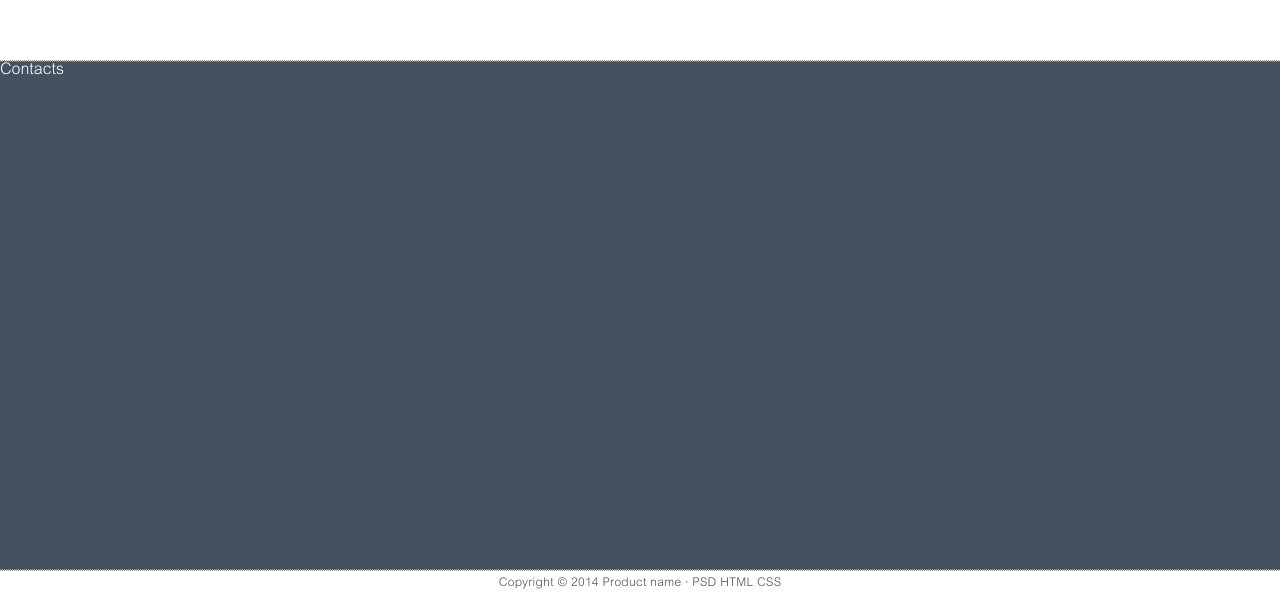
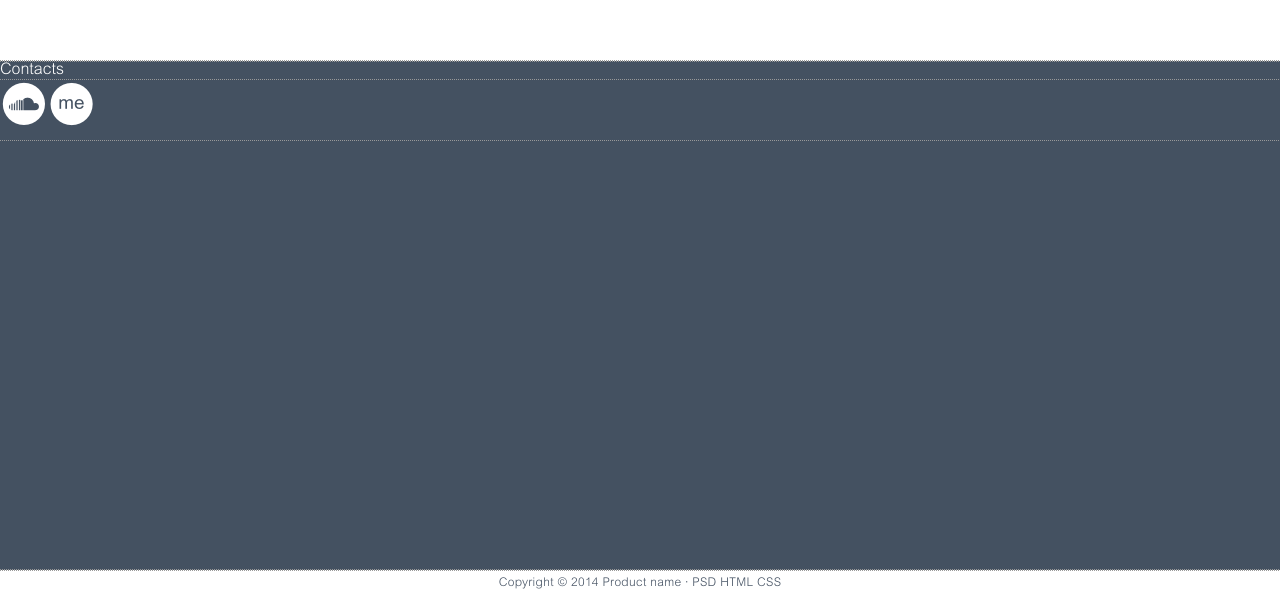
Before and after one commit to shaiko-sv/html5_css3_-7632-, a plain HTML site: page index.html in a window 1280 px wide. Shown: the part 2591-3187 px from the top of the page. Drawn offline with Linux system fonts and the light colour scheme.

Commit message:
тест работы шрифта с социальными иконками

```diff
--- a/index.html
+++ b/index.html
@@ -31,7 +31,10 @@
         <div class="buyItNow">Buy it now</div>
     </main>
     <footer>
-        <div class="contacts">Contacts</div>
+        <div class="contacts">
+        Contacts
+        <p>!$</p>
+        </div>
         <div class="copyright">Copyright © 2014 Product name · PSD HTML CSS</div>
     </footer>
 </body>
--- a/styles/style.less
+++ b/styles/style.less
@@ -45,6 +45,7 @@ src: local('Arial - Italic MT'), url('../fonts/ArialMT/arial-mt-std-italic-586c3
 @fontPrimary: 'Arial MT', sans-serif;
 @fontPrimaryItalic: 'Arial - Italic MT', sans-serif;
 @fontPrimaryBold: 'Arial - Bold MT', sans-serif;
+@fontIcons: 'Socialico';
 
 * {
     margin: 0;
@@ -139,6 +140,11 @@ footer {
         background-color: @colorPrimary;
         color: @colorWhite;
         min-height: 509px;
+
+        p {
+            font: 60px @fontIcons;
+
+        }
     }
 
     .copyright {
```
Also changed, not shown: styles/style.css.
